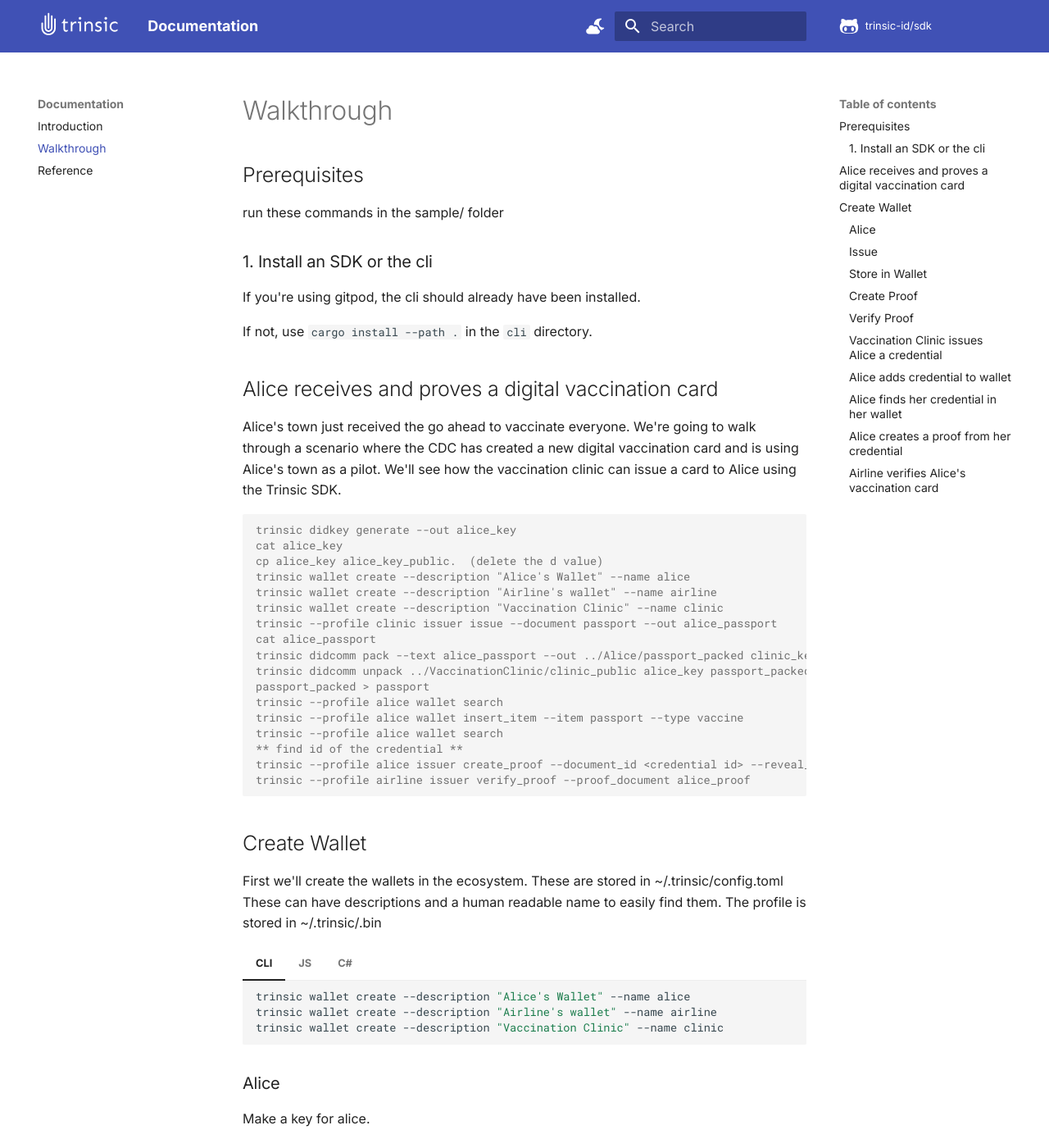
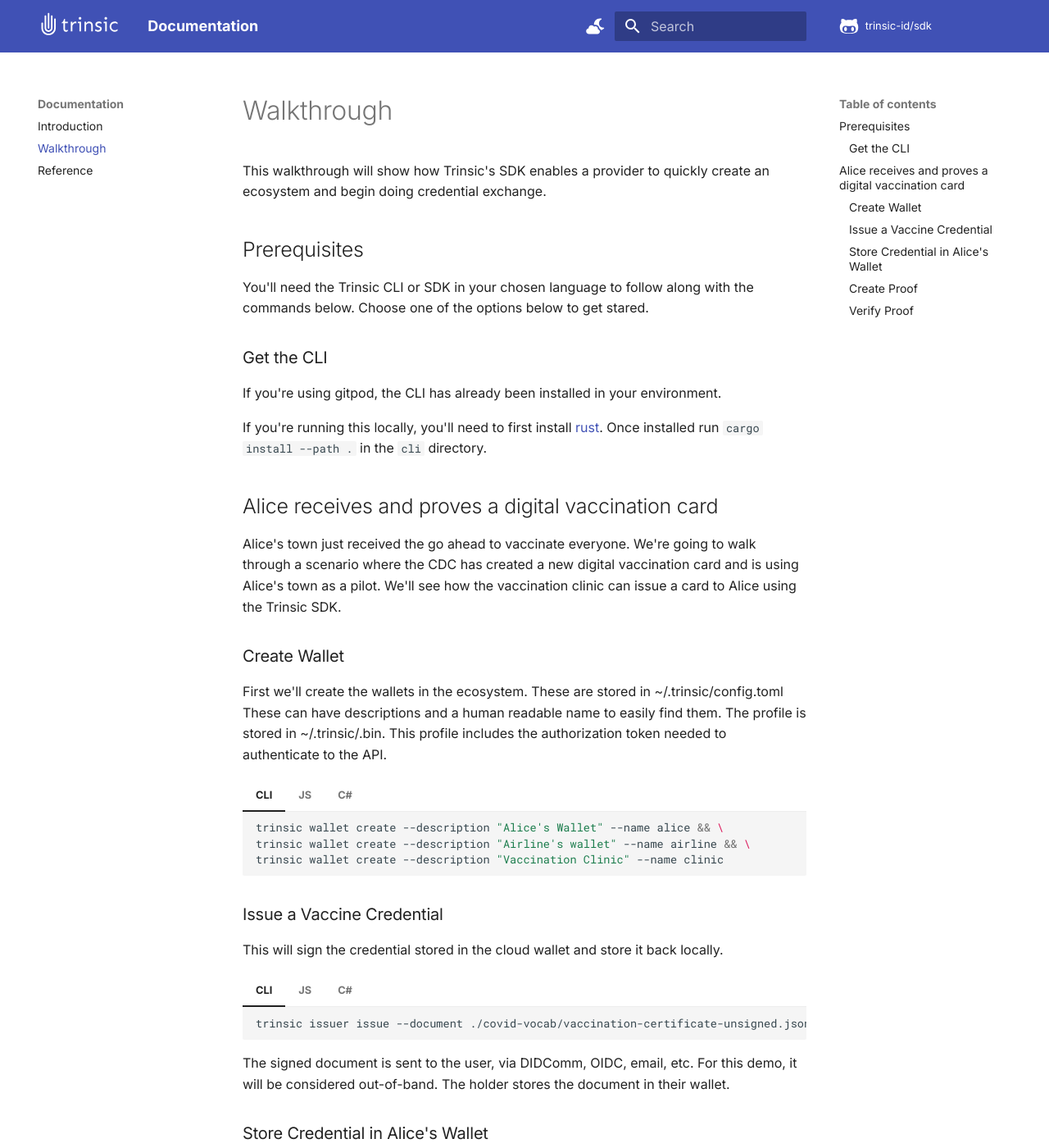
Before and after one commit to trinsic-id/v2-sdk, an MkDocs documentation site: the page built from docs/walkthrough.md, in a window 1280 px wide and 1400 px high. Shown: the whole window at 82% size. Built offline with MkDocs 1.6.1 and Material for MkDocs 9.7.7, drawn with Linux system fonts in a browser that asks for light colours; comment, search, counter and statistics services are not loaded; some of the changed text lies outside the part shown.

Commit message:
cleaned up walkthrough

````diff
--- a/docs/walkthrough.md
+++ b/docs/walkthrough.md
@@ -1,47 +1,28 @@
 # Walkthrough
+This walkthrough will show how Trinsic's SDK enables a provider to quickly create an ecosystem and begin doing credential exchange.
 ## Prerequisites
-run these commands in the sample/ folder
-### 1. Install an SDK or the cli
-If you're using gitpod, the cli should already have been installed.
+You'll need the Trinsic CLI or SDK in your chosen language to follow along with the commands below.
+Choose one of the options below to get stared.
+### Get the CLI
+If you're using gitpod, the CLI has already been installed in your environment.
 
-If not, use `cargo install --path .` in the `cli` directory.
+If you're running this locally, you'll need to first install [rust](https://www.rust-lang.org/tools/install). Once installed run `cargo install --path .` in the `cli` directory.
 
 ## Alice receives and proves a digital vaccination card
 Alice's town just received the go ahead to vaccinate everyone. We're going to walk through
 a scenario where the CDC has created a new digital vaccination card and is using Alice's town as a pilot.
 We'll see how the vaccination clinic can issue a card to Alice using the Trinsic SDK.
 
-```console
-trinsic didkey generate --out alice_key
-cat alice_key
-cp alice_key alice_key_public.  (delete the d value)
-trinsic wallet create --description "Alice's Wallet" --name alice
-trinsic wallet create --description "Airline's wallet" --name airline
-trinsic wallet create --description "Vaccination Clinic" --name clinic
-trinsic --profile clinic issuer issue --document passport --out alice_passport
-cat alice_passport
-trinsic didcomm pack --text alice_passport --out ../Alice/passport_packed clinic_key ../Alice/alice_public
-trinsic didcomm unpack ../VaccinationClinic/clinic_public alice_key passport_packed
-passport_packed > passport
-trinsic --profile alice wallet search
-trinsic --profile alice wallet insert_item --item passport --type vaccine
-trinsic --profile alice wallet search
-** find id of the credential **
-trinsic --profile alice issuer create_proof --document_id <credential id> --reveal_document passport --out  ../Airline/alice_proof
-trinsic --profile airline issuer verify_proof --proof_document alice_proof
-```
-
-
-
-## Create Wallet
+### Create Wallet
 First we'll create the wallets in the ecosystem. These are stored in ~/.trinsic/config.toml
 These can have descriptions and a human readable name to easily find them.
-The profile is stored in ~/.trinsic/<alias>.bin
+The profile is stored in ~/.trinsic/<alias>.bin. This profile includes the authorization token needed to authenticate to the API.
+
 === "CLI"
 
     ```bash
-    trinsic wallet create --description "Alice's Wallet" --name alice
-    trinsic wallet create --description "Airline's wallet" --name airline
+    trinsic wallet create --description "Alice's Wallet" --name alice && \
+    trinsic wallet create --description "Airline's wallet" --name airline && \
     trinsic wallet create --description "Vaccination Clinic" --name clinic
     ```
 === "JS"
@@ -55,11 +36,7 @@
     ```csharp
     int tmp = 2;
     ```
-
-### Alice
-Make a key for alice.
-
-### Issue
+### Issue a Vaccine Credential
 This will sign the credential stored in the cloud wallet and store it back locally.
 === "CLI"
 
@@ -101,7 +78,7 @@
     int tmp = 2;
     ```
 
-Note down the response `item_id`
+Note down the response `item_id`.
 
 ### Create Proof
 
@@ -109,7 +86,7 @@
 
 === "CLI"
 
-    ```
+    ```bash
     trinsic issuer create_proof --document_id <item_id> --out ./covid-vocab/vaccination-certificate-partial-proof.jsonld --reveal_document ./covid-vocab/vaccination-certificate-frame.jsonld
     ```
 
@@ -132,7 +109,7 @@
 
 === "CLI"
 
-    ```console
+    ```bash
     trinsic issuer verify_proof --proof_document ./covid-vocab/vaccination-certificate-partial-proof.jsonld
     ```
 
@@ -148,30 +125,4 @@
     int tmp = 2;
     ```
 
-
-### Vaccination Clinic issues Alice a credential
-`trinsic --profile clinic issuer issue --document passport --out alice_passport`
-
-Once the passport has been created, didcomm can be used to pack the message and send it to Alice
-`trinsic didcomm pack --text alice_passport --out ../Alice/passport_packed clinic_key ../Alice/alice_public`
-
-### Alice adds credential to wallet
-Alice can now unpack the message
-`trinsic didcomm unpack ../VaccinationClinic/clinic_public alice_key passport_packed`
-
-Alice can insert the credential in her wallet
-`trinsic --profile alice wallet insert_item --item passport --type vaccine_passport`
-
-### Alice finds her credential in her wallet
-`trinsic --profile alice wallet search`
-
-### Alice creates a proof from her credential
-`trinsic --profile alice issuer create_proof --document_id <document id> --reveal_document passport --out proof_document`
-
-The document id can be found by searching the wallet.
-
-Now Alice can send the generated proof over to the verifier using didcomm or any other method
-
-### Airline verifies Alice's vaccination card
-Once the verifier receives the proof, they can verify it
-`trinsic --profile airline issuer verify_proof --proof_document alice_proof`
+Watch for the output of `true` to know that the credential successfully passed all of the verification processes.
````
Also changed, not shown: other parts of docs/walkthrough.md (+1 -1 lines).
